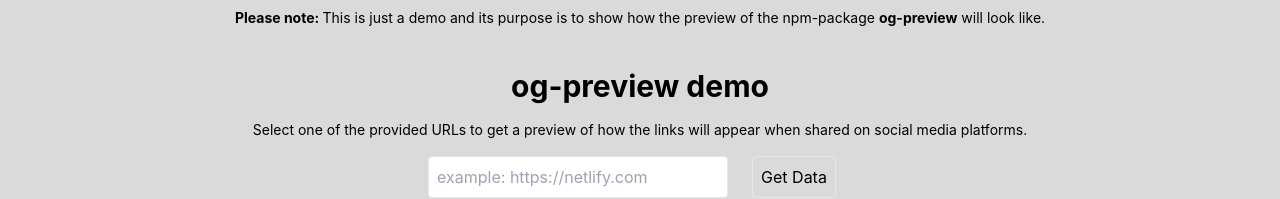
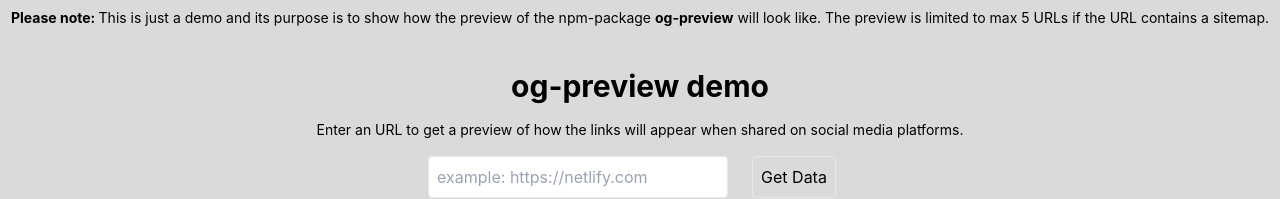
Before and after one commit to marcorosenbaum/og-crawler, a React (Create React App) app in the folder frontend/: page / in a window 1280 px wide. Shown: the top 199 px of the page. Built offline with nearby package versions, Linux system fonts and the light colour scheme.

Commit message:
refactor: changed text

```diff
--- a/frontend/src/App.tsx
+++ b/frontend/src/App.tsx
@@ -115,7 +115,8 @@
         >
           og-preview
         </a>{" "}
-        will look like.
+        will look like. The preview is limited to max 5 URLs if the URL contains
+        a sitemap.
       </p>
 
       <a
@@ -127,8 +128,8 @@
         og-preview demo
       </a>
       <p className="text-sm">
-        Select one of the provided URLs to get a preview of how the links will
-        appear when shared on social media platforms.
+        Enter an URL to get a preview of how the links will appear when shared
+        on social media platforms.
       </p>
       <URLInput
         url={url}
```
Also changed, not shown: 7 other files (tests, documents, lock files or other folders).
